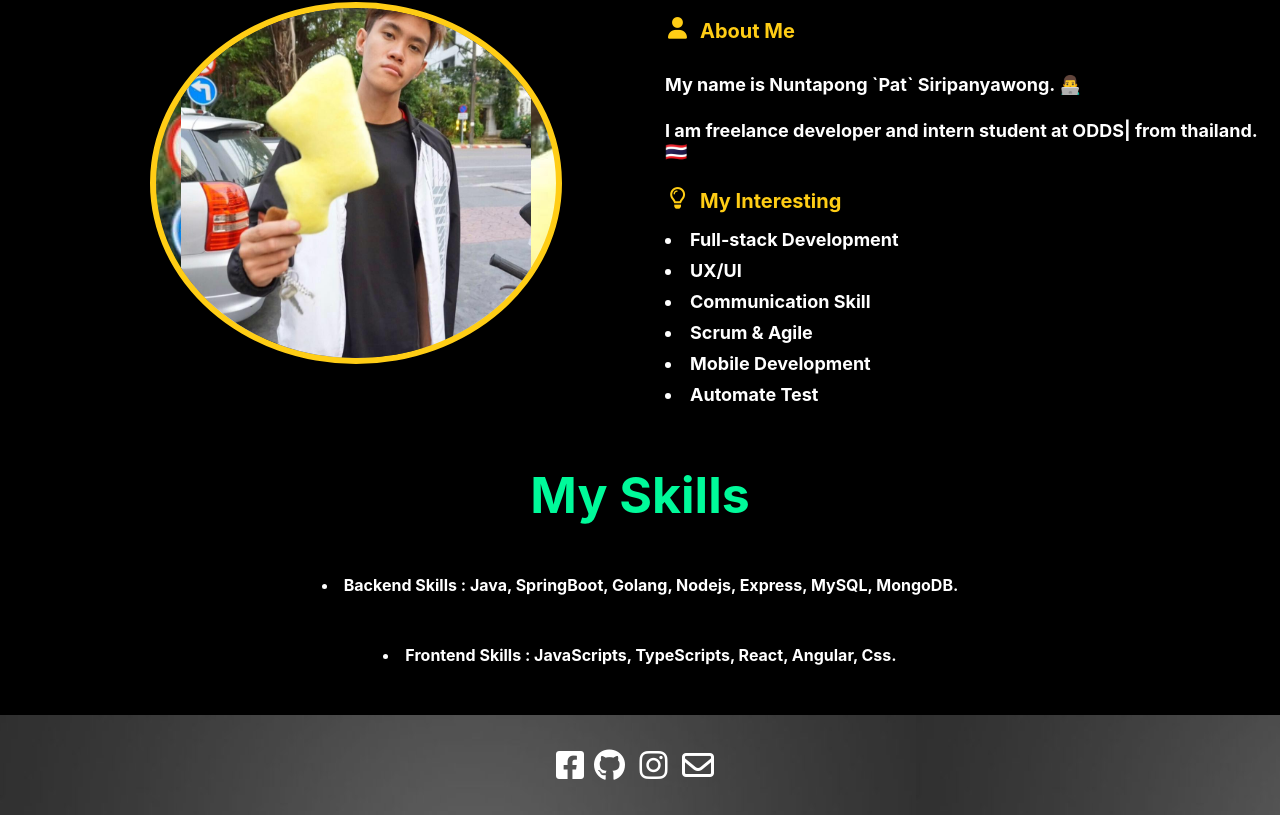
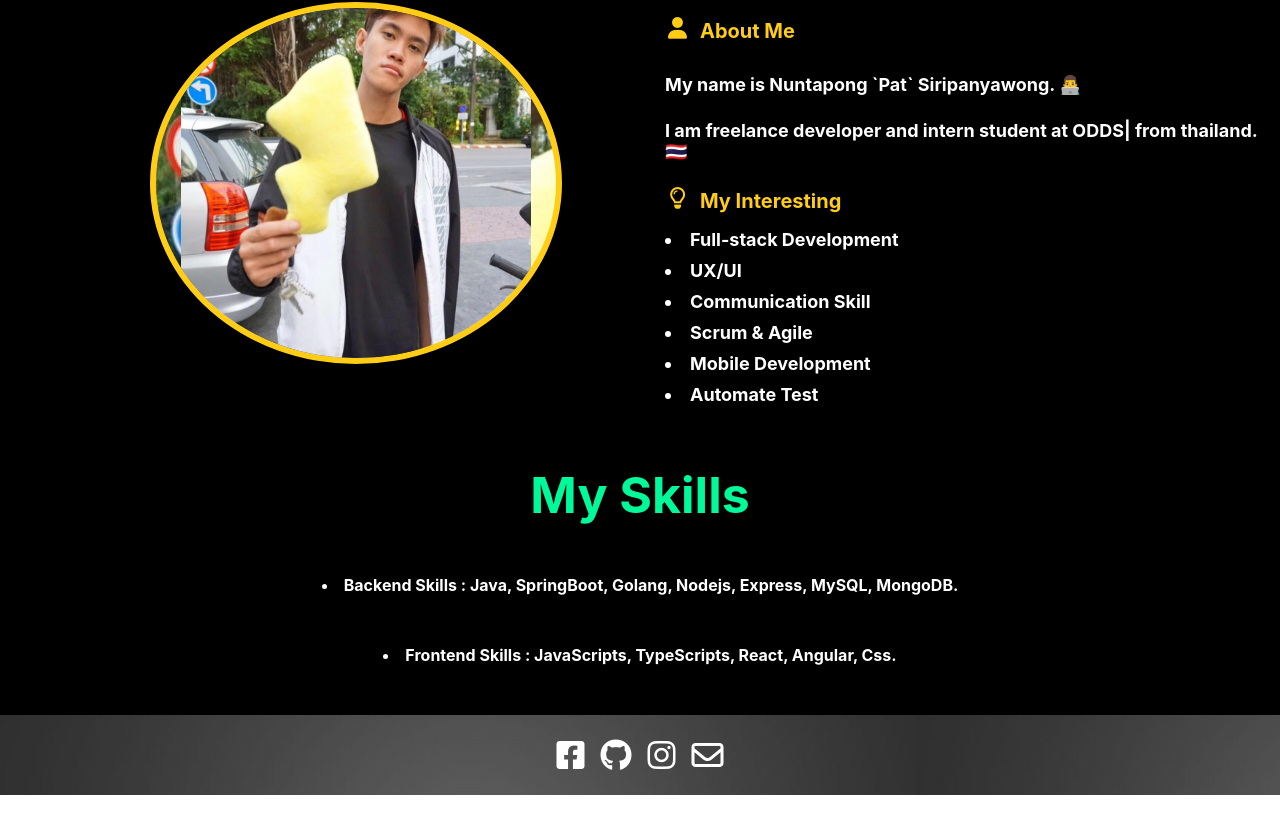
Before and after one commit to NuntapongS/my-portfolio, a React (Create React App) app: page / in a window 1280 px wide. Shown: the part 854-1669 px from the top of the page. Built offline with nearby package versions, Linux system fonts and the light colour scheme.

Commit message:
edit style css

```diff
--- a/src/App.css
+++ b/src/App.css
@@ -153,12 +153,8 @@ b {
 }
 
 .social {
-  margin-top: 10px;
-  margin-bottom: 10px;
-}
-
-.social span {
-  margin-left: 10px;
+  display: flex;
+  gap: 16px;
 }
 
 .footer {
```
